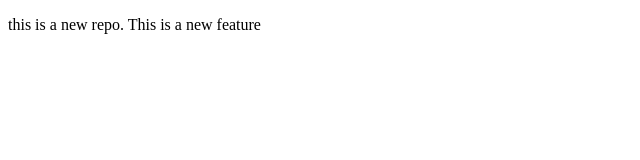
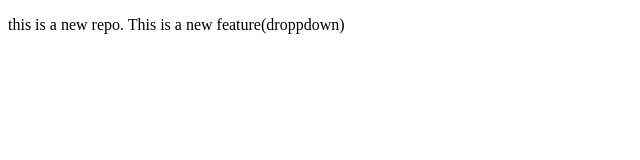
Before and after one commit to riyashravani/localrepo, a plain HTML site: page index.html in a window 1280 px wide. Shown: the whole page, without its empty margins (0-640 px from the left). Drawn offline with Linux system fonts and the light colour scheme.

```diff
--- a/index.html
+++ b/index.html
@@ -8,7 +8,7 @@
 <body>
     <p>
         this is a new repo.
-        This is a new feature
+        This is a new feature(droppdown)
     </p>
 </body>
 </html>
```
